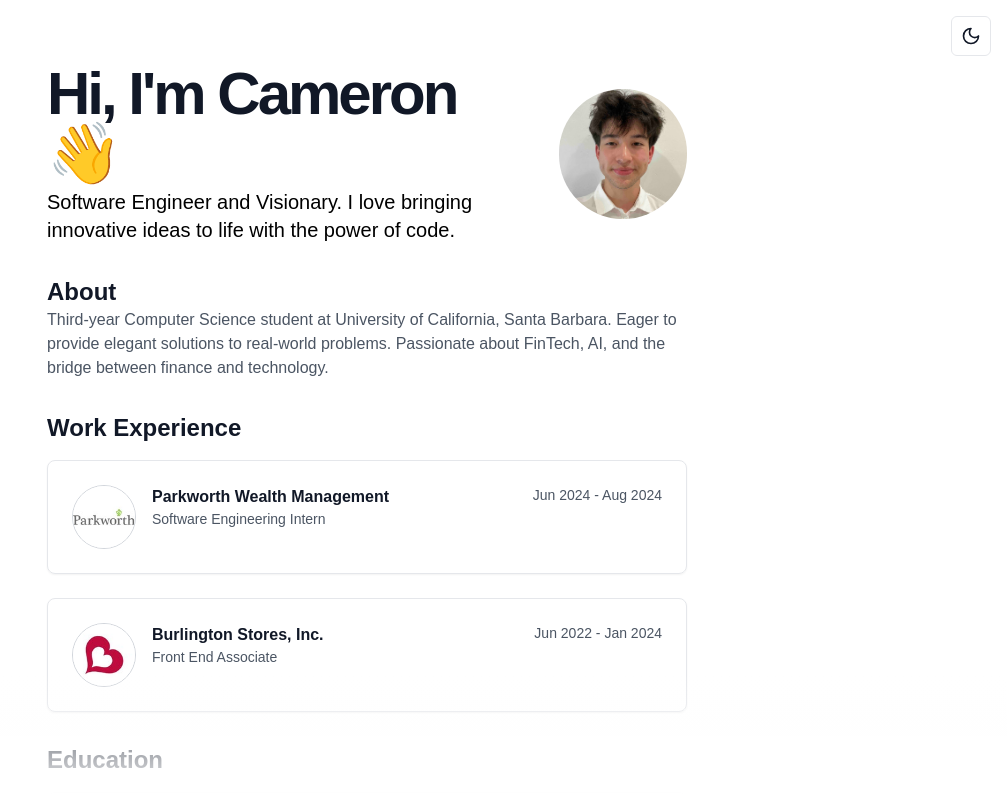
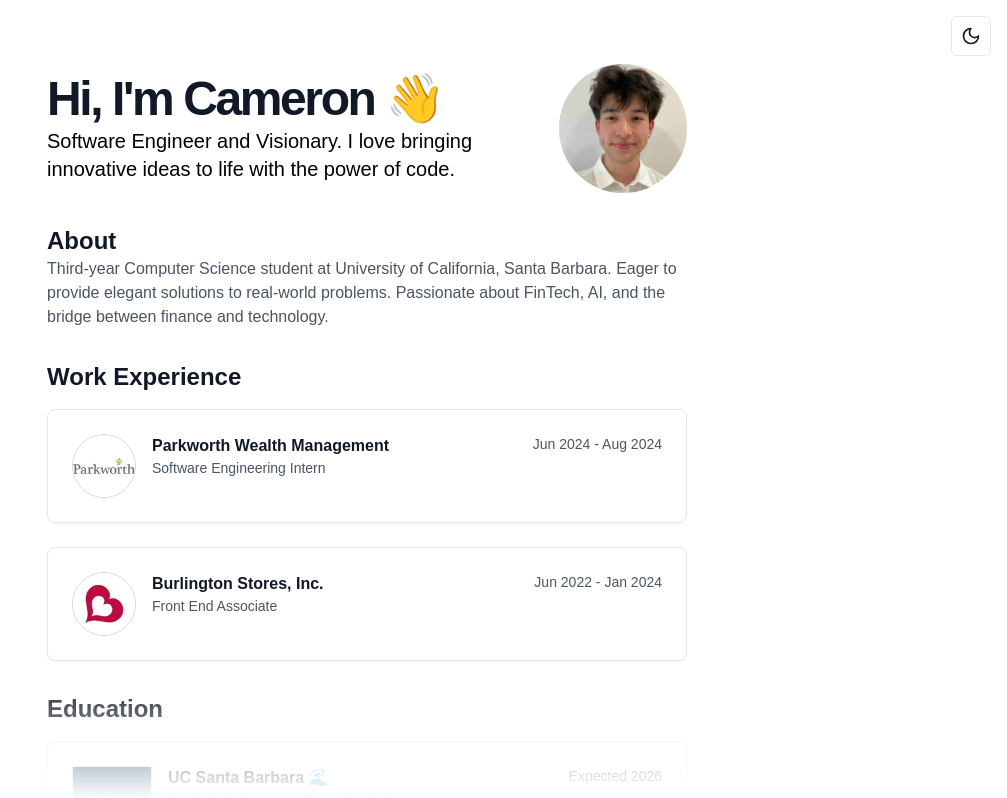
Before and after one commit to cameronbyrne4/personal-website, a Next.js app: page / in a window 1280 px wide. Shown: the top 798 px of the page, without its empty margins (273-1280 px from the left). Built offline with nearby package versions, Linux system fonts and the light colour scheme.

Commit message:
smaller title fits on one line

```diff
--- a/src/components/PersonalWebsite.tsx
+++ b/src/components/PersonalWebsite.tsx
@@ -44,7 +44,7 @@ const PersonalWebsite = () => {
         {/* Hero Section */}
         <section className="mb-8 flex items-center">
           <div className="flex-1">
-            <h1 className="inline-block text-3xl font-bold tracking-tighter sm:text-5xl xl:text-6xl/none mb-1">
+            <h1 className="inline-block text-3xl font-bold tracking-tighter sm:text-5xl xl:text-5xl/none mb-1">
               Hi, I&apos;m Cameron 👋
             </h1>
             <p className="text-xl text-black dark:text-white">
```
